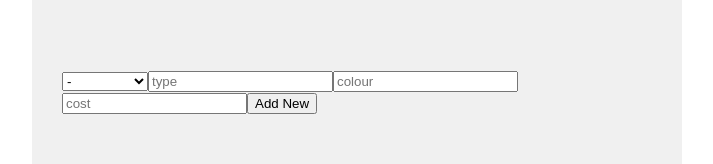
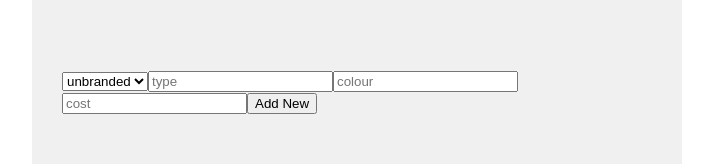
Before and after one commit to viktorlazi/javascript_frontend_task, a React (Create React App) app: page / in a window 1280 px wide. Shown: the part 371-535 px from the top of the page, without its empty margins (283-996 px from the left). Built offline with nearby package versions, Linux system fonts and the light colour scheme.

Commit message:
bugs need fixing

```diff
--- a/src/Pages/Products/Components/AddElement.jsx
+++ b/src/Pages/Products/Components/AddElement.jsx
@@ -1,63 +1,66 @@
 import React from 'react'
 import {observer} from 'mobx-react'
-import {action} from 'mobx'
-import { makeAutoObservable } from 'mobx'
+import {makeAutoObservable, action} from 'mobx'
 import BrandsStore from '../../../Stores/BrandsStore'
 import ProductsService from '../Stores/ProductsService'
+import MultioptionEditButton from '../../../Components/MultioptionEditButton'
 
 class Helper{
   newElement = {}
 
   constructor(){
+    this.newElement = {
+      brand:'',
+      type:'',
+      colour:'',
+      cost:''
+    }
     makeAutoObservable(this)
   }
   getNewElementValue(key){
     return this.newElement[key] === undefined ? '':this.newElement[key]
   }
-  addNewElementToList(){
-    ProductsService.addNewElement(this.newElement)
+  setElementField(value, field){
+    this.element[field] = value
   }
 }
-const helper = new Helper()
 
-function AddElement({ListStore}) {
-  return (
+class AddElement extends React.Component {
+  helper
+  constructor(props){
+    super(props)
+    this.helper=new Helper()
+  }
+  addNewElementToList(){
+    ProductsService.addNewElement(this.helper.newElement)
+  }
+  render(){
+    return(
     <div className="add__new">
       {
-        ListStore.getSortingTypes().map((e)=>{
+        this.props.ListStore.getSortingTypes().map((e)=>{
           switch(e){
             case 'brand':
               const brands = BrandsStore.list
-              return <select type="text" value={helper.getNewElementValue(e)} onChange={action((i)=>{
-                  helper.newElement['brand'] = i.target.value
-                })
-              }>
-              {
-                <option value="undefined">-</option>
-              }
-              {
-                brands.map((e)=>{
-                  return <option value={e.id}>{e.name}</option>
-                })
-              }
-              </select>
+              return <MultioptionEditButton props={brands} getValue={(e)=>{this.helper.setElementField(e, 'brand')}} selected={0} />
             case 'id':
               return null
             default:
               return <input onChange={
                 action((i)=>{
-                  helper.newElement[e] = i.target.value
+                  this.helper.setElementField(i.target.value, e)
                 })
-              } placeholder={e} value={helper.getNewElementValue(e)} type="text">
+              } placeholder={e} value={this.helper.getNewElementValue(e)} type="text">
               </input>
             }
         })
       }
       <button onClick={()=>{
-        helper.addNewElementToList()
+        this.addNewElementToList(this.helper.newElement)
       }}>Add New</button>
     </div>
-  )
+    )
+  }
 }
 
 export default observer(AddElement)
--- a/src/Pages/Products/Stores/ProductsService.jsx
+++ b/src/Pages/Products/Stores/ProductsService.jsx
@@ -16,6 +16,7 @@ class ProductsService{
     return ProductsStore.addNewElement(newElement)
   }
   removeElement(id){
+    this.processedList=[]
     return ProductsStore.removeElement(id)
   }
   editElement(edited, id){
@@ -33,9 +34,9 @@ class ProductsService{
         }
         return 0;
       }
-      )
-      return list
-    }
+    )
+    return list
+  }
   filter(list, searchField){
     const validBrands = BrandsStore.getListProperties('name')
     let filtered = [...list.filter((e)=>{
--- a/src/Stores/ProductsStore.jsx
+++ b/src/Stores/ProductsStore.jsx
@@ -1,16 +1,16 @@
-import { makeAutoObservable } from 'mobx'
+import { makeAutoObservable, toJS } from 'mobx'
 
 class ProductsStore{
   list = []
   sortingTypes = []
-  availableIDs=[]
+  availableIDs = []
 
   constructor(){
     makeAutoObservable(this)
   }
   getElementById(id){
     const index = this.list.findIndex(obj => obj.id === id)
-    return this.list[index] || {}
+    return this.list[index]
   }
   removeElement(id){
     if(this.list=this.list.filter(e=>{
@@ -49,13 +49,13 @@ class ProductsStore{
           newElement['id'] = this.list.length
         }
         this.list.push(newElement)
-        return
+        return true
       }
       alert('invalid product cost')
-      return
+      return false
     }
     alert('invalid inputs')
-    return
+    return false
   }
   getNewElementValue(key){
     return this.newElement[key] === undefined ? '':this.newElement[key]
```
Also changed, not shown: .babelrc (added).
